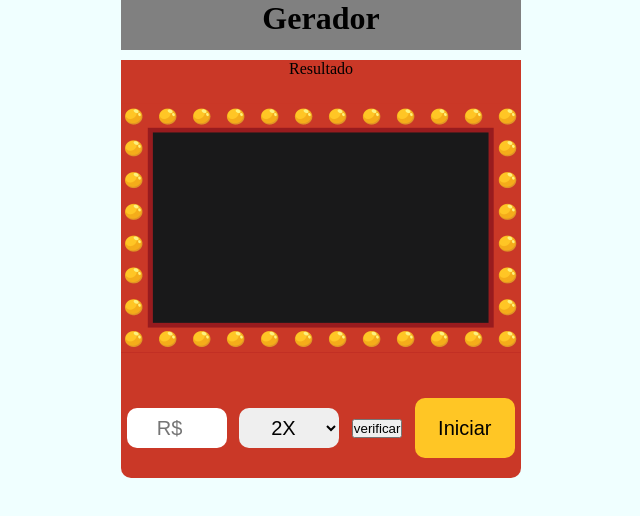
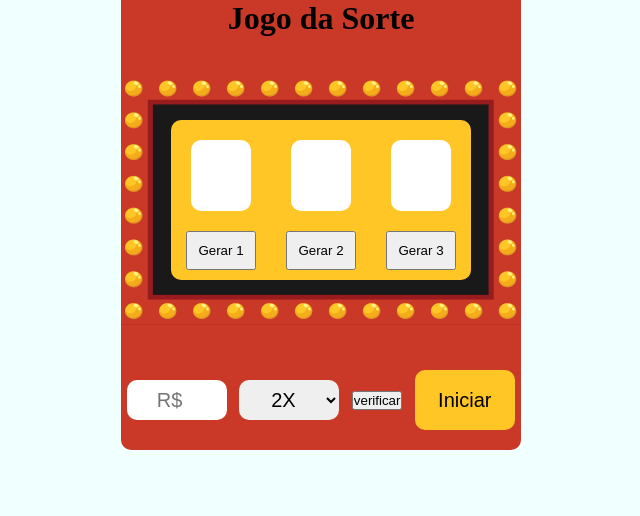
Before and after one commit to jhorgeluiz/Jogo_da_Sorte, a plain HTML site: page index.html in a window 1280 px wide. Shown: the whole page, without its empty margins (319-959 px from the left). Drawn offline with Linux system fonts and the light colour scheme.

Commit message:
atualização
melhorias

```diff
--- a/index.html
+++ b/index.html
@@ -15,9 +15,8 @@
         }
 
         header {
-            background-color: gray;
+            background-color: #CA3827;
             margin: auto;
-            margin-bottom: 10px;
             text-align: center;
             width: 400px;
             height: 50px;
@@ -36,6 +35,18 @@
             width: 300px;
             height: 100px;
         }
+        .p_result {
+            display: flex;
+            align-items: center;
+            justify-content: center;
+            background-color: white;
+            border-radius: 10px;
+            font-size: 50px;
+            font-weight: bolder;
+            margin: 20px;
+            width: 60px;
+            height: 80px;
+        }
 
         main {
             /* display: block; */
@@ -53,7 +64,8 @@
 
         .cont_amarelo {
             background-color: #FFC625;
-            display: none;
+            border-radius: 10px;
+            display: flex;
             justify-content: center;
             height: 20vh;
             width: 300px;
@@ -61,9 +73,18 @@
         }
 
         section {
-            background-color: white;
-            margin: 20px;
+            /* background-color: #1ab83c; */
+            display: flex;
+            align-items: center;
+            justify-content: center;
+            flex-direction: column;
+            /* margin: 20px; */
         }
+        .btn_gerar {
+            padding: 10px;
+            margin-bottom: 10px;
+        }
+
 
         input, select {
             border-radius: 10px;
@@ -112,12 +133,9 @@
 <body>
 
     <header>
-        <h1>Gerador </h1>
+        <h1>Jogo da Sorte</h1>
     </header>
-    <nav>
-        <p>Resultado</p>
 
-    </nav>
     <main>
 
         <div id="modal">
@@ -128,16 +146,16 @@
 
         <div id="cont_amarelo" class="cont_amarelo">
             <section>
-                <button onclick="gerarNumero1()">Gerar 1</button>
-                <p id="numero1">Resultado</p>
+                <p class="p_result" id="numero1"></p>
+                <button class="btn_gerar" onclick="gerarNumero1()">Gerar 1</button>
             </section>
             <section>
-                <button onclick="gerarNumero2()">Gerar 2</button>
-                <p id="numero2">Resultado</p>
+                <p class="p_result" id="numero2"></p>
+                <button class="btn_gerar" onclick="gerarNumero2()">Gerar 2</button>
             </section>
             <section>
-                <button onclick="gerarNumero3()">Gerar 3</button>
-                <p id="numero3">Resultado</p>
+                <p class="p_result" id="numero3"></p>
+                <button class="btn_gerar" onclick="gerarNumero3()">Gerar 3</button>
             </section>
         </div>
     </main>
```
